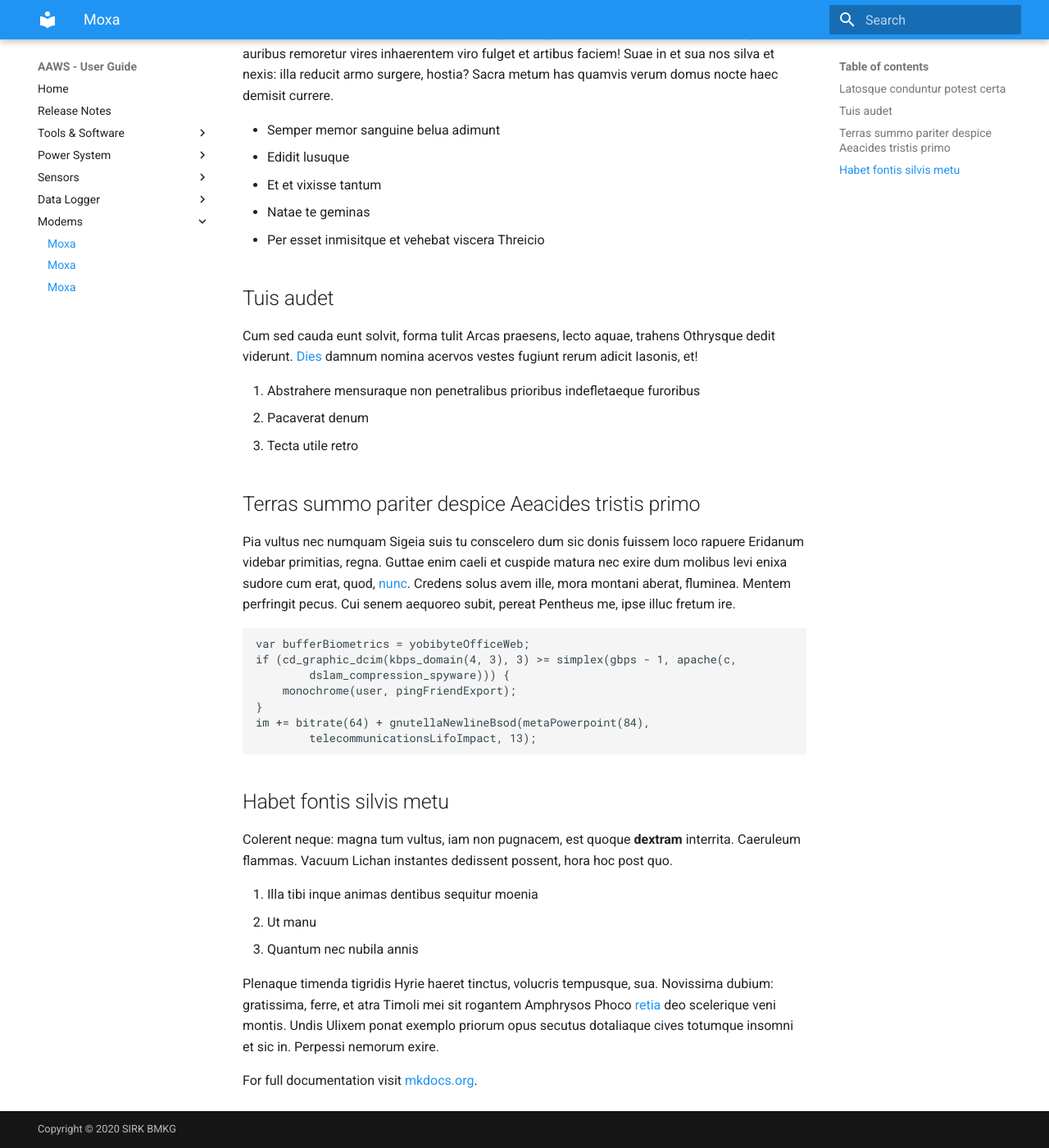
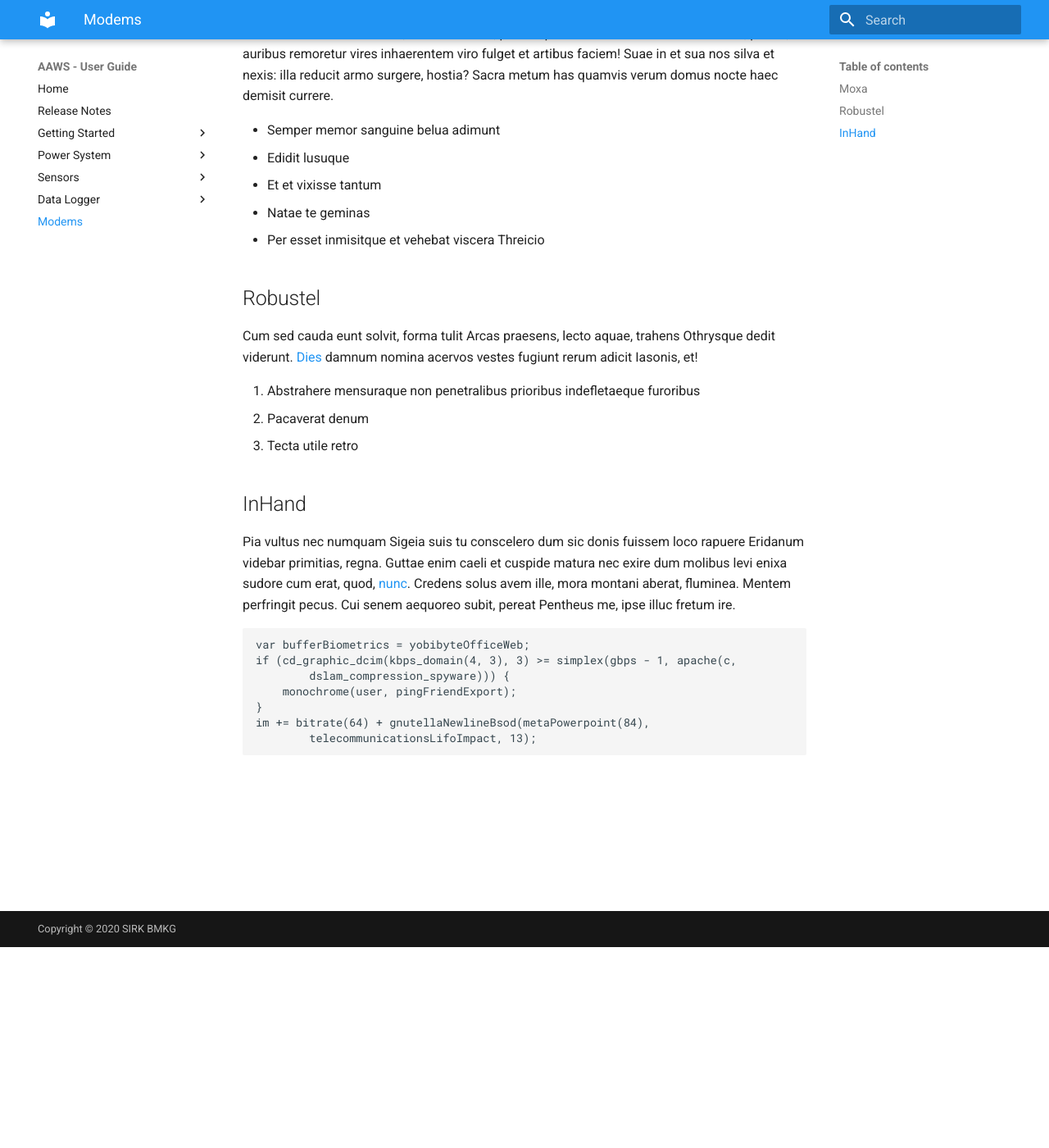
Before and after one commit to unrealid/aaws, an MkDocs documentation site: the page built from docs/modem.md, in a window 1280 px wide and 1400 px high, scrolled down 245 px. Shown: the whole window at 82% size. Built offline with MkDocs 1.6.1 and Material for MkDocs 9.7.7, drawn with Linux system fonts in a browser that asks for light colours; some of the changed text lies outside the part shown.

Commit message:
2020.12.28 - menu editing

```diff
--- a/docs/modem.md
+++ b/docs/modem.md
@@ -1,6 +1,7 @@
-# Formosis vestem armigerae impetus hasta ceu animus
+# Modems
+***
 
-## Latosque conduntur potest certa
+## Moxa
 
 Lorem **markdownum verbis**; carmina obruit, prolemque de odoribus Silenum. Tibi
 sisto, pando, auribus remoretur vires inhaerentem viro fulget et artibus faciem!
@@ -13,7 +14,7 @@ metum has quamvis verum domus nocte haec demisit currere.
 - Natae te geminas
 - Per esset inmisitque et vehebat viscera Threicio
 
-## Tuis audet
+## Robustel
 
 Cum sed cauda eunt solvit, forma tulit Arcas praesens, lecto aquae, trahens
 Othrysque dedit viderunt. [Dies](http://www.cornua.io/) damnum nomina acervos
@@ -23,7 +24,7 @@ vestes fugiunt rerum adicit Iasonis, et!
 2. Pacaverat denum
 3. Tecta utile retro
 
-## Terras summo pariter despice Aeacides tristis primo
+## InHand
 
 Pia vultus nec numquam Sigeia suis tu conscelero dum sic donis fuissem loco
 rapuere Eridanum videbar primitias, regna. Guttae enim caeli et cuspide matura
@@ -39,21 +40,3 @@ ipse illuc fretum ire.
     }
     im += bitrate(64) + gnutellaNewlineBsod(metaPowerpoint(84),
             telecommunicationsLifoImpact, 13);
-
-## Habet fontis silvis metu
-
-Colerent neque: magna tum vultus, iam non pugnacem, est quoque **dextram**
-interrita. Caeruleum flammas. Vacuum Lichan instantes dedissent possent, hora
-hoc post quo.
-
-1. Illa tibi inque animas dentibus sequitur moenia
-2. Ut manu
-3. Quantum nec nubila annis
-
-Plenaque timenda tigridis Hyrie haeret tinctus, volucris tempusque, sua.
-Novissima dubium: gratissima, ferre, et atra Timoli mei sit rogantem Amphrysos
-Phoco [retia](http://www.sanguine.io/semper.aspx) deo scelerique veni montis.
-Undis Ulixem ponat exemplo priorum opus secutus dotaliaque cives totumque
-insomni et sic in. Perpessi nemorum exire.
-
-For full documentation visit [mkdocs.org](https://www.mkdocs.org).
--- a/mkdocs.yml
+++ b/mkdocs.yml
@@ -4,7 +4,7 @@ site_dir: public
 nav:
   - Home: index.md
   - Release Notes: release_notes.md
-  - Tools & Software:
+  - Getting Started:
     - Tools: requirement.md
     - Software: software.md
   - Power System:
@@ -24,10 +24,7 @@ nav:
     - DeTransfer: detransfer.md
     - Data Taker: logger.md
     - Battery Replacement: battery.md
-  - Modems:
-    - Moxa: modem.md
-    - Robustel: modem.md
-    - InHand: modem.md
+  - Modems: modem.md
 theme:
   name: material
   palette:
```
